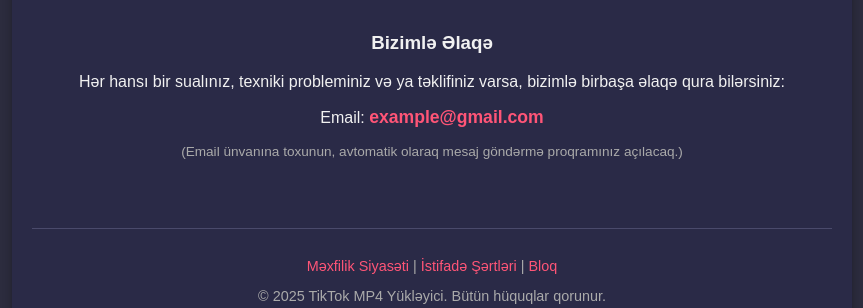
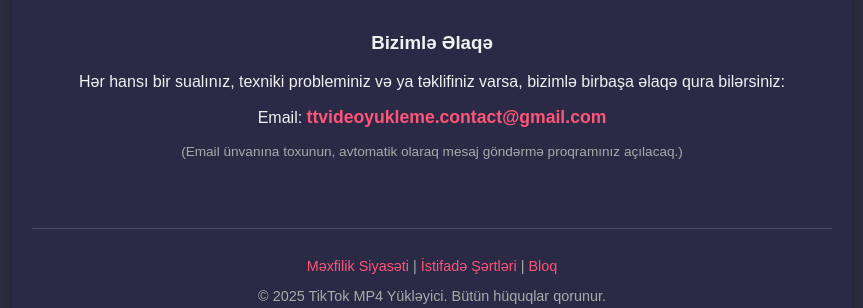
Before and after one commit to Emil-huseynli333/tikvidsave, a Flask app: page / in a window 1280 px wide. Shown: the part 1591-1899 px from the top of the page, without its empty margins (208-1071 px from the left). Run offline with Flask 3, Linux system fonts and the light colour scheme.

Commit message:
refactor: Əsas səhifədəki (index.html) əlaqə e-poçtu Məxfilik Siyasəti səhifəsi ilə eyniləşdirildi
index.html: Kontakt blokundakı mailto:example@gmail.com ünvanı yeni, real e-poçt ünvanı olan mailto:ttvideoyukleme.contact@gmail.com ilə əvəz edildi.

Əvvəlcə əlavə edilmiş Məxfilik Siyasəti (privacy.html) səhifəsindəki kontakt blokunun e-poçtu da yenilənmişdi.

Bu dəyişiklik hər iki səhifədə də əlaqə məlumatlarının vahidliyini və düzgünlüyünü təmin edir.

```diff
--- a/templates/index.html
+++ b/templates/index.html
@@ -229,7 +229,8 @@
         <h3>Bizimlə Əlaqə</h3>
         <p>Hər hansı bir sualınız, texniki probleminiz və ya təklifiniz varsa, bizimlə birbaşa əlaqə qura bilərsiniz:</p>
         <p>Email: <a href="mailto:ttvideoyukleme.contact@gmail.com
-?subject=TikTok%20Yükləyici%20Haqqında%20Sual" style="font-size: 1.1em;">example@gmail.com</a></p>
+?subject=TikTok%20Yükləyici%20Haqqında%20Sual" style="font-size: 1.1em;">ttvideoyukleme.contact@gmail.com
+</a></p>
         <p style="font-size: 0.85em; color: #aaaaaa;">(Email ünvanına toxunun, avtomatik olaraq mesaj göndərmə proqramınız açılacaq.)</p>
     </div>
     <!-- KONTAKT BLOKU SONU -->
```
